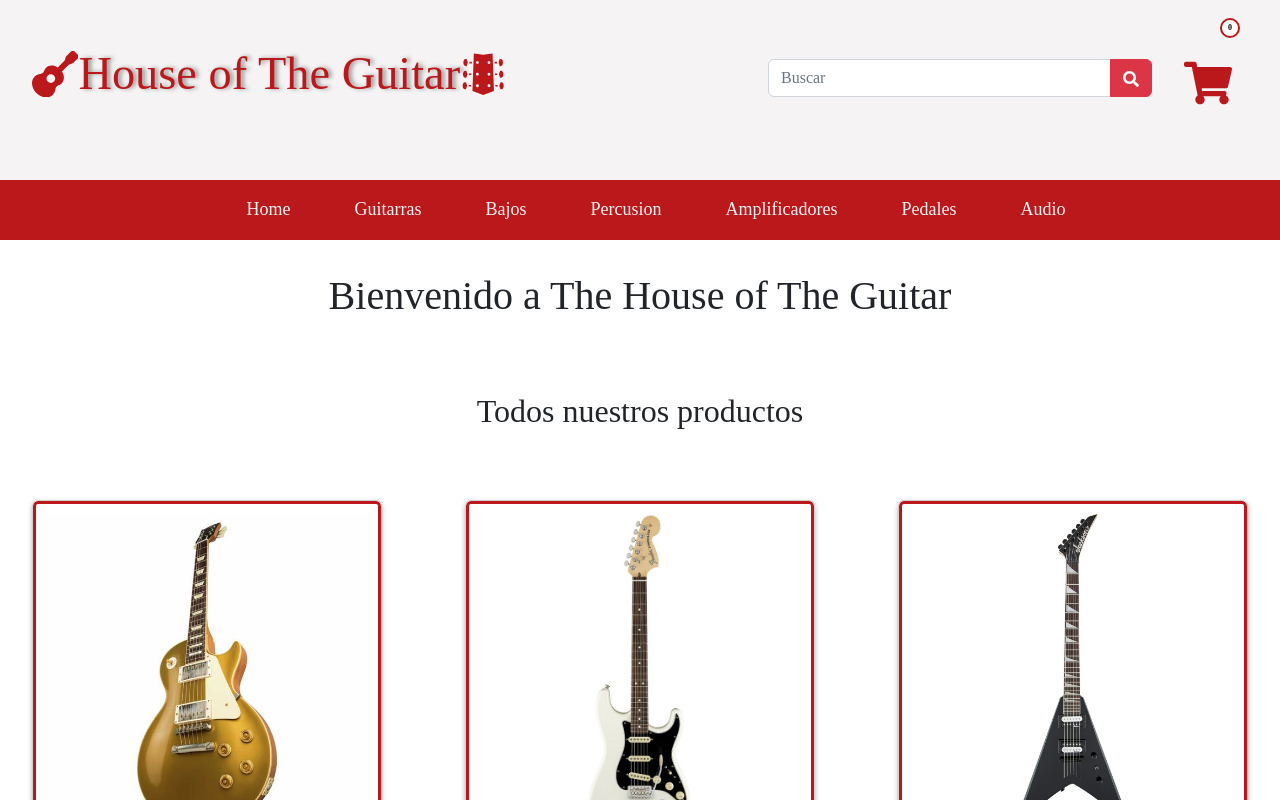
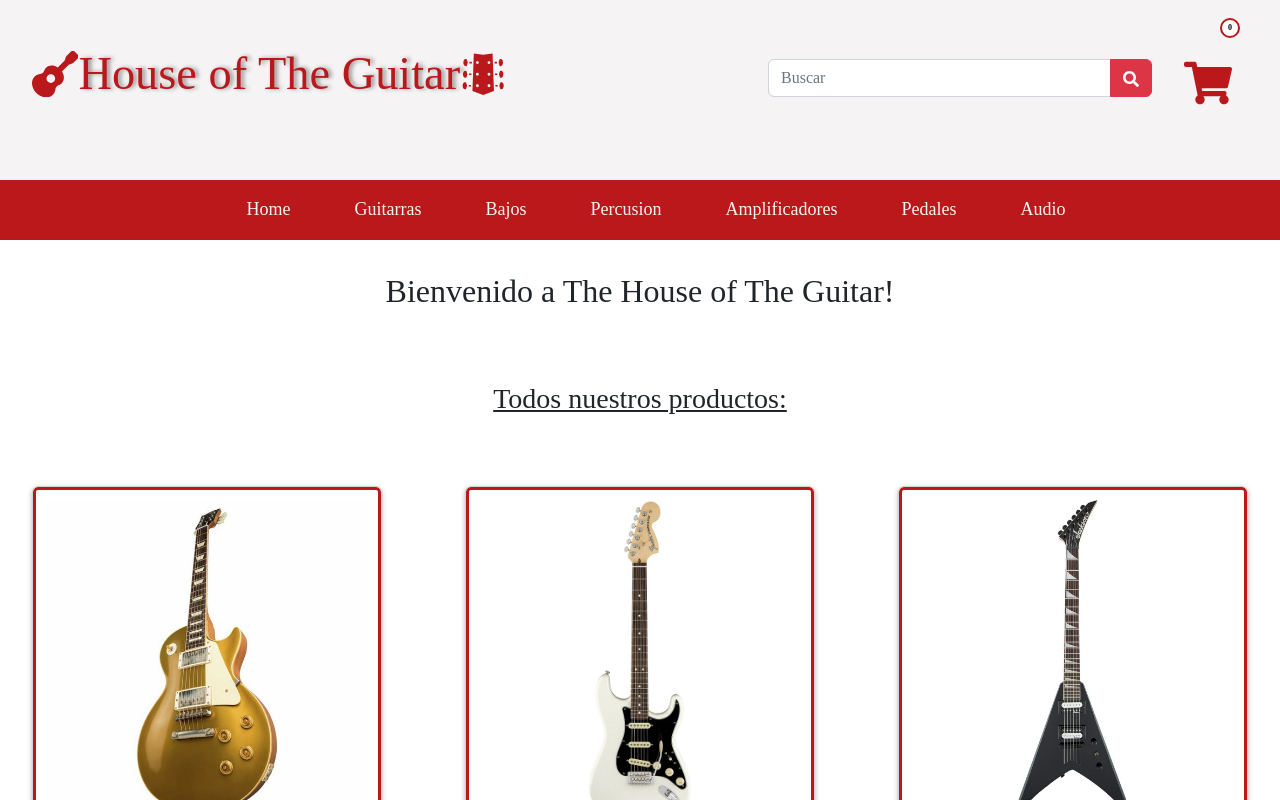
Before and after one commit to danbisbal7/Entrega-Final---Curso-de-React---Coderhouse, a React (Create React App) app: page / in a window 1280 px wide. Shown: the top 800 px of the page. Built offline with nearby package versions, Linux system fonts and the light colour scheme; a web font is replaced by a local one.

Commit message:
otros cambios

```diff
--- a/src/components/ItemListContainer/ItemListContainer.css
+++ b/src/components/ItemListContainer/ItemListContainer.css
@@ -5,12 +5,14 @@
     font-family: 'Zen Dots', cursive;
 }
 
-h2 {
+
+h3 {
     display: flex;
     align-items: center;
     justify-content: center;
     padding: 2rem;
     font-size: 2.5rem;
+    text-decoration: underline;
 }
 
 
--- a/src/components/ItemListContainer/ItemListContainer.jsx
+++ b/src/components/ItemListContainer/ItemListContainer.jsx
@@ -18,7 +18,7 @@
   return (
     <div className={styles.ItemList}>
       <div>
-        <h2>{category !== '' ? category : 'Todos nuestros productos'}</h2>
+        <h3>{category !== '' ? category : 'Todos nuestros productos:'}</h3>
       </div>
       <div>
         <ItemList items={items} />
--- a/src/pages/Home.jsx
+++ b/src/pages/Home.jsx
@@ -4,7 +4,7 @@
 export const Home = () => {
   return (
     <div className={styles.title}>
-      <h1 className="titulo">Bienvenido a The House of The Guitar</h1>
+      <h2 className="titulo">Bienvenido a The House of The Guitar!</h2>
       <ItemListContainer category=""/>
     </div>
   );
```
